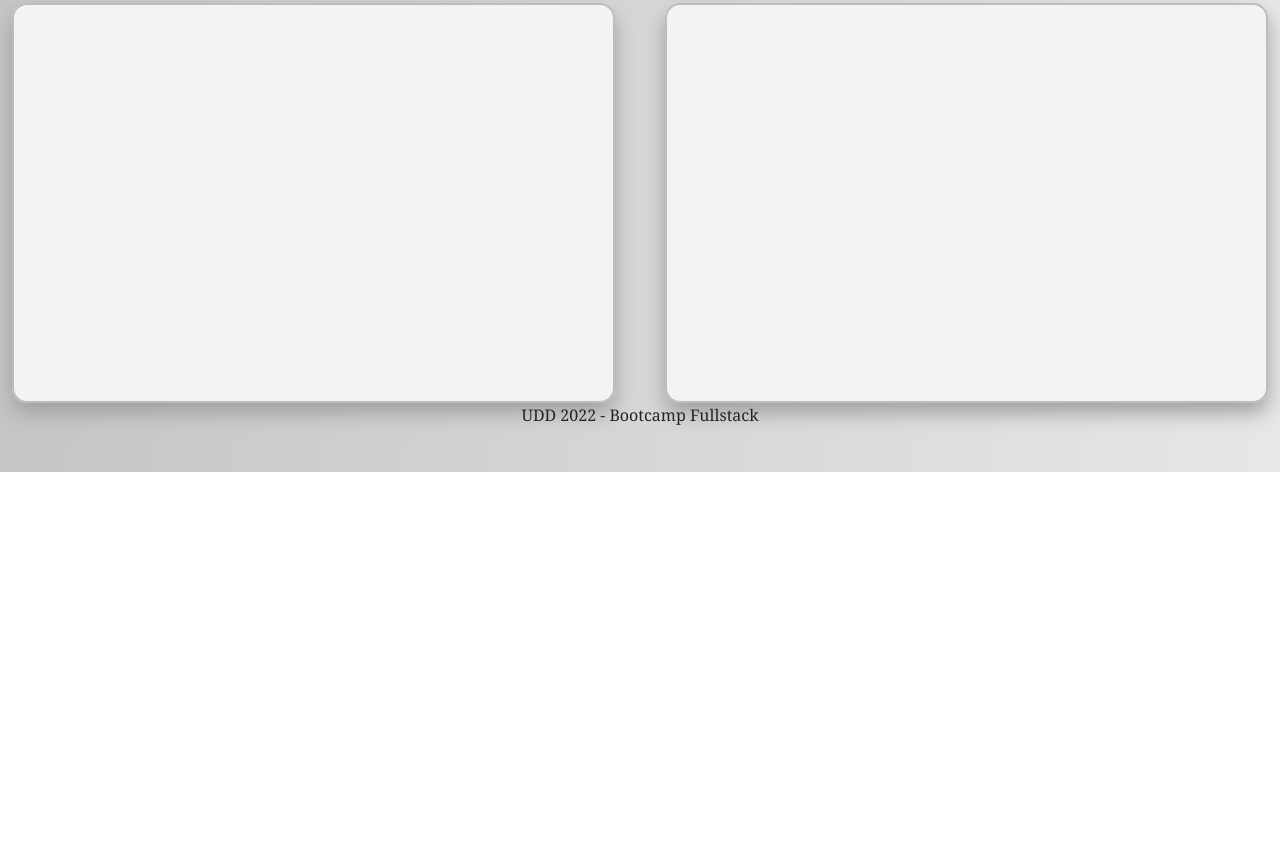
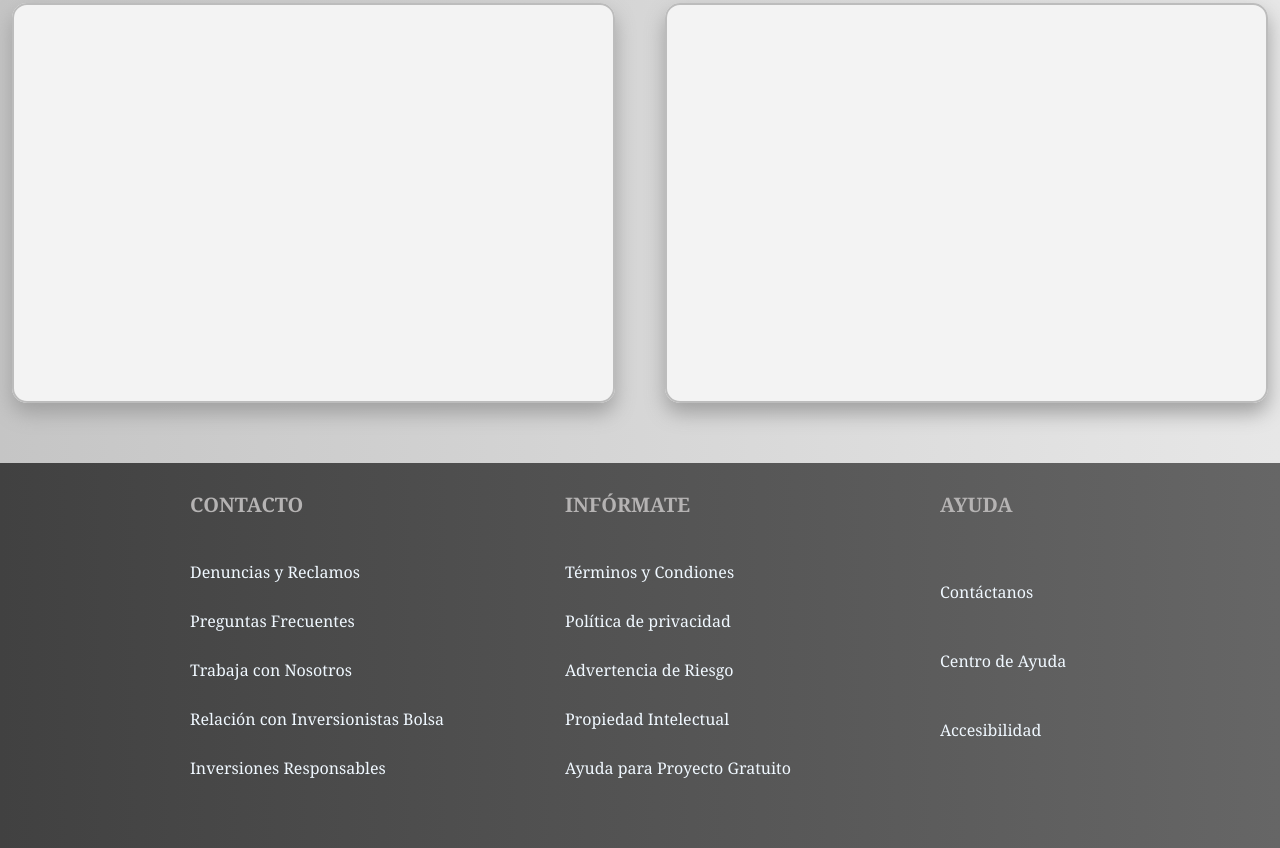
Before and after one commit to guitarAlgorithman/proyecto_3_dashboard, a website: page index.html in a window 1280 px wide. Shown: the part 328-1176 px from the top of the page. Before the commit the page ends 800 px from the top, so only its background shows below. Drawn offline with nearby package versions, Linux system fonts and the light colour scheme.

Commit message:
Buen footer

```diff
--- a/index.css
+++ b/index.css
@@ -1,7 +1,6 @@
 body{
     background-image: linear-gradient(to left, #e7e7e7, #c5c5c5);
     font-family: Georgia, 'Times New Roman', Times, serif;
-    /* background: #dbdada; */
 }
 h1{
     color: #bcbcbc;
@@ -24,6 +23,7 @@ h1{
     margin-right: 25px;
     font-weight: bold;
     transition: background 0.4s ease-out;
+    color: #363636;
 }
 .bwhite:hover{
     background-position: 121px;
@@ -31,10 +31,6 @@ h1{
     transition: 0.2s;
 }
 
-.bdark{
-    background-image: linear-gradient(to left, #525252, #363636);
-    color: aliceblue;
-}
 #boton{
     background-image: linear-gradient(to left, #666666, #414141);
     font-weight: bold;
@@ -78,7 +74,6 @@ h1{
     width: 480px;
     padding: 20px;
     color: #2e2e2e;
-
 }
 
 .accion{
@@ -121,6 +116,7 @@ h1{
     padding-bottom: 15px;
 }
 
+/* MODO DARK */
 body.darkmode{
     background: #2e2e2e;
     color: #c5c5c5;
@@ -129,10 +125,65 @@ body.darkmode{
 .inputsDark, .graficoAccionesDark, .graficoAccionesProyectadoDark{
     background-image: linear-gradient(to left, #6f6f6f, #686868);
     color: #d0d0d0;
-
 }
 
+.bdark{
+    background-image: linear-gradient(to left, #525252, #363636);
+    color: aliceblue;
+}
 
+/* FOOTER */
+footer{
+    background-image: linear-gradient(to left, #666666, #414141);
+    margin-top: 60px;
+}
+
+.footer h2{
+    padding-bottom: 10px;
+    font-size: 20px;
+    font-weight: bold;
+    color: #b5b3b3;
+}
+
+.footer a{
+    text-decoration: none;
+    color: aliceblue;
+}
+
+.footer a:hover{
+    color: #b5b3b3;
+    transform: scale(1.05);
+    transition: 0.3s;
+    font-weight: bold;
+}
+
+.footer{
+    display: flex;
+    gap: 75px;
+    justify-content: center;
+    padding-top: 30px;
+    padding-bottom: 55px;
+    margin: auto;
+    width: 900px;
+}
+
+.contacto, .informate{
+    display: flex;
+    flex-direction: column;
+    gap: 25px;
+    height: 300px;
+    width: 300px;
+}
+
+.ayuda{
+    display: flex;
+    flex-direction: column;
+    gap: 45px;
+    height: 300px;
+    width: 150px;
+}
+
+/* MEDIAS */
 @media screen and (max-width: 1200px){
     .contenedorAPI{
         display: flex;
@@ -140,22 +191,29 @@ body.darkmode{
         align-items: center;
         height: auto;
     }
-    #graficoAccionesProyectado, #graficoAcciones{
+    .graficoAccionesProyectado, .graficoAcciones{
         height: 400px;
     }
+    .footer{
+        width: 850px;
+    }
+
 }
 
 @media screen and (max-width: 990px){
-    #graficoAccionesProyectado, #graficoAcciones{
+    .graficoAccionesProyectado, .graficoAcciones{
         width: 730px;
     }
     .alphaNav{
         font-size: 25px;
     }
+    .footer{
+        width: 700px;
+    }
 
 }
 @media screen and (max-width: 770px){
-    #graficoAccionesProyectado, #graficoAcciones{
+    .graficoAccionesProyectado, .graficoAcciones{
         width: 450px;
     }
     .inputs{
@@ -164,4 +222,10 @@ body.darkmode{
     .alphaNav{
         font-size: 20px;
     }
+    .footer{
+        display: flex;
+        flex-direction: column;
+        width: 400px;
+        padding-left: 100px;
     }
+}
--- a/index.html
+++ b/index.html
@@ -51,6 +51,7 @@
                         </select>
                     </div>
                 </div>
+
                 <div class="col-lg-2 col-12 my-auto frecuencia">
                     <div class="mb-3 frecuenciaTexto">
                         <label for="frecuencia" class="frecuenciaLabel">Frecuencia</label>
@@ -59,6 +60,7 @@
                             <option>30 Minutos</option>
                             <option>60 Minutos</option>
                         </select>
+
                     </div>
                 </div>
 
@@ -72,9 +74,41 @@
 
     </div>
 
-    <footer class="text-center">
-        <p>UDD 2022 - Bootcamp Fullstack</p>
-    </footer>
+    <footer>
+        <div class="footer">
+          <div class="contacto">
+
+            <h2>CONTACTO</h2>
+            <a href="#">Denuncias y Reclamos</a>
+            <a href="#">Preguntas Frecuentes</a>
+            <a href="#">Trabaja con Nosotros</a>
+            <a href="#">Relación con Inversionistas Bolsa</a>
+            <a href="#">Inversiones Responsables</a>
+
+          </div>
+
+          <div class="informate">
+
+            <h2>INFÓRMATE</h2>
+            <a href="#">Términos y Condiones</a>
+            <a href="#">Política de privacidad</a>
+            <a href="#">Advertencia de Riesgo</a>
+            <a href="#">Propiedad Intelectual</a>
+            <a href="#">Ayuda para Proyecto Gratuito</a>
+
+          </div>
+
+          <div class="ayuda">
+
+            <h2>AYUDA</h2>
+            <a href="#">Contáctanos</a>
+            <a href="#">Centro de Ayuda</a>
+            <a href="#">Accesibilidad</a>
+
+          </div>
+
+        </div>
+      </footer>
     <!--Librerias de grafico, charts, bootstrap y link a js-->
     <script src="https://cdn.jsdelivr.net/npm/apexcharts"></script>
     <script src="https://cdn.jsdelivr.net/npm/bootstrap@5.2.2/dist/js/bootstrap.bundle.min.js"></script>
```
Lines whose indentation alone changed are shown as unchanged.
